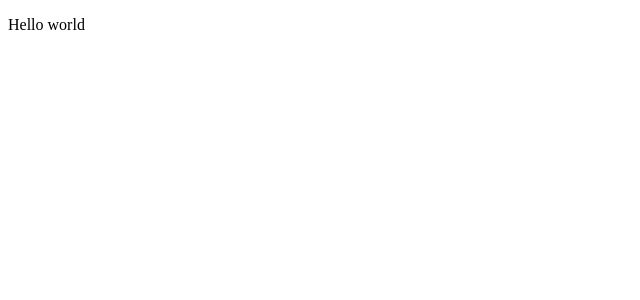
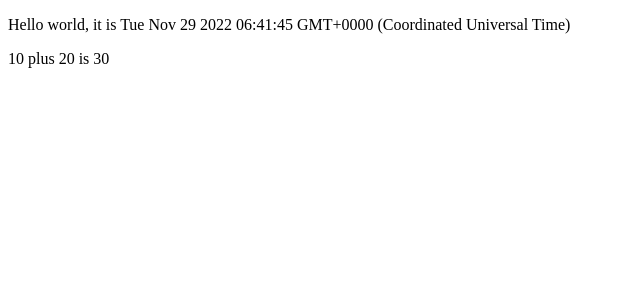
Before and after one commit to eyc94/full-stack-open, a React (Create React App) app in the folder 01. Introduction To React/part1/: page / in a window 1280 px wide. Shown: the top 300 px of the page, without its empty margins (0-640 px from the left). Built offline with nearby package versions, Linux system fonts and the light colour scheme.

Commit message:
Component

```diff
--- a/01. Introduction To React/part1/src/App.js
+++ b/01. Introduction To React/part1/src/App.js
@@ -1,7 +1,16 @@
-const App = () => (
-  <div>
-    <p>Hello world</p>
-  </div>
-);
+const App = () => {
+  const now = new Date();
+  const a = 10;
+  const b = 20;
+
+  return (
+    <div>
+      <p>Hello world, it is {now.toString()}</p>
+      <p>
+        {a} plus {b} is {a + b}
+      </p>
+    </div>
+  );
+};
 
 export default App;
```
